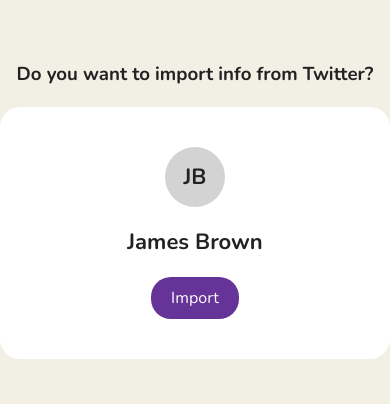
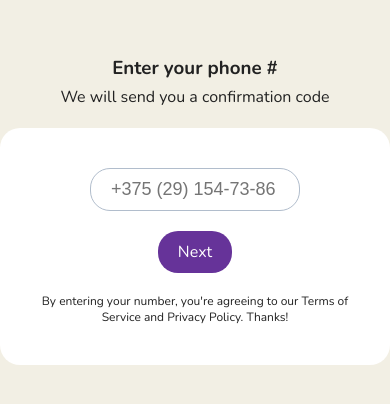
Before and after one commit to eugeneborodko/clubhouse, a Next.js app: page / in a window 390 px wide. Shown: the part 212-616 px from the top of the page. Built offline with nearby package versions, Linux system fonts and the light colour scheme.

Commit message:
feat: add phone popup

```diff
--- /dev/null
+++ b/components/Steps/EnterPhone/enter-phone.module.scss
@@ -0,0 +1,49 @@
+.enterPhone {
+  position: absolute;
+  top: 50%;
+  left: 50%;
+  -webkit-transform: translate(-50%, -50%);
+  transform: translate(-50%, -50%);
+  max-width: 450px;
+  width: 100%;
+  display: flex;
+  flex-direction: column;
+  justify-content: center;
+  align-items: center;
+}
+
+.title {
+  margin: 0;
+  text-align: center;
+}
+
+.text {
+  margin: 5px 0 20px;
+}
+
+.form {
+  width: 100%;
+  padding: 40px;
+  display: flex;
+  flex-direction: column;
+  justify-content: center;
+  align-items: center;
+  background-color: #ffffff;
+  border-radius: 20px;
+}
+
+.input {
+  width: 210px;
+  margin-bottom: 20px;
+  padding: 10px 20px;
+  font-size: 18px;
+  border: 1px solid #b1bdcc;
+  border-radius: 20px;
+  outline: 0;
+}
+
+.terms {
+  margin: 20px 0 0;
+  font-size: 12px;
+  text-align: center;
+}
--- /dev/null
+++ b/components/Steps/EnterPhone/index.js
@@ -0,0 +1,28 @@
+import NumberFormat from 'react-number-format'
+import Button from './../../Button'
+
+import styles from './enter-phone.module.scss'
+
+const EnterPhone = () => {
+  return (
+    <div className={styles.enterPhone}>
+      <h3 className={styles.title}>Enter your phone #</h3>
+      <p className={styles.text}>We will send you a confirmation code</p>
+      <form className={styles.form}>
+        <NumberFormat
+          className={styles.input}
+          format="+### (##) ###-##-##"
+          mask="_"
+          placeholder="+375 (29) 154-73-86"
+        />
+        <Button>Next</Button>
+        <p className={styles.terms}>
+          By entering your number, you're agreeing to our Terms of Service and
+          Privacy Policy. Thanks!
+        </p>
+      </form>
+    </div>
+  )
+}
+
+export default EnterPhone
--- a/package.json
+++ b/package.json
@@ -15,6 +15,7 @@
   },
   "devDependencies": {
     "node-sass": "^5.0.0",
-    "prettier": "^2.2.1"
+    "prettier": "^2.2.1",
+    "react-number-format": "^4.5.3"
   }
 }
--- a/pages/index.js
+++ b/pages/index.js
@@ -4,16 +4,18 @@
 import EnterName from './../components/Steps/EnterName'
 import TwitterImport from './../components/Steps/TwitterImport'
 import UploadImage from './../components/Steps/UploadImage'
+import EnterPhone from './../components/Steps/EnterPhone'
 
 const stepsComponents = {
   0: Greeting,
   1: EnterName,
   2: TwitterImport,
   3: UploadImage,
+  4: EnterPhone,
 }
 
 const Home = () => {
-  const [step, setStep] = useState(2)
+  const [step, setStep] = useState(4)
   const Step = stepsComponents[step]
 
   return (
```
Also changed, not shown: 1 other file (tests, documents, lock files or other folders).
